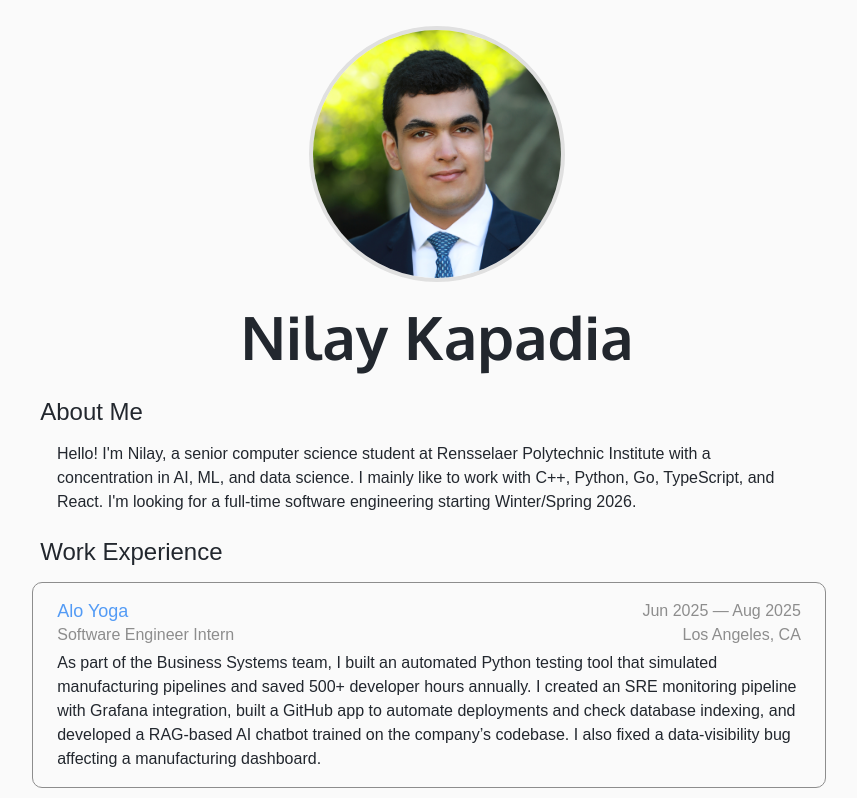
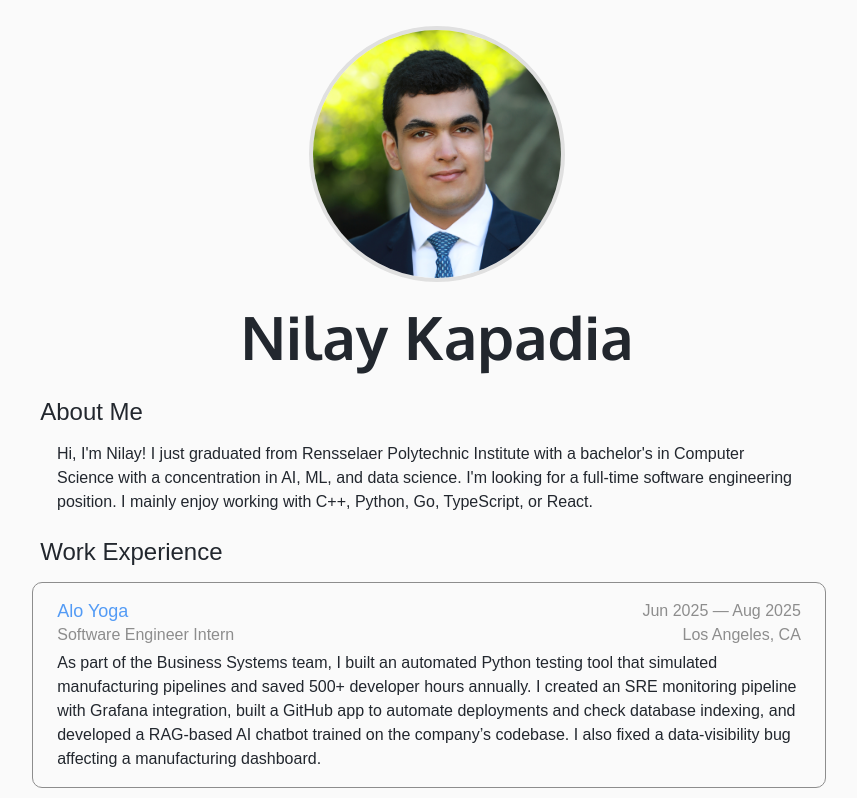
Before and after one commit to nikapadia/website, a SvelteKit app: page / in a window 1280 px wide. Shown: the top 798 px of the page, without its empty margins (203-1060 px from the left). Built offline with nearby package versions, Linux system fonts and the light colour scheme; no server answers; a web font is replaced by a local one.

Commit message:
Update about and resume link

```diff
--- a/src/routes/+page.svelte
+++ b/src/routes/+page.svelte
@@ -75,15 +75,14 @@
 	<title>Nilay Kapadia</title>
 	<meta
 		name="description"
-		content="Hey! I'm Nilay, a junior computer science student as Rensselaer Polytechnic Institute."
+		content="Hi, I'm Nilay! I just graduated from Rensselaer Polytechnic Institute with a bachelor's in Computer Science. I'm looking for a full-time software engineering position working with C++, Python, Go, TypeScript, or React."
 	/>
-	<!-- Twitter -->
 	<meta property="twitter:card" content={image_coverPhoto} />
 	<meta property="twitter:url" content="https://nikapadia.com/" />
 	<meta property="twitter:title" content="Nilay Kapadia" />
 	<meta
 		property="twitter:description"
-		content="Hey! I'm Nilay, a junior computer science student as Rensselaer Polytechnic Institute."
+		content="Hi, I'm Nilay! I just graduated from Rensselaer Polytechnic Institute with a bachelor's in Computer Science. I'm looking for a full-time software engineering position working with C++, Python, Go, TypeScript, or React."
 	/>
 	<meta property="twitter:image" content={image_coverPhoto} />
 </svelte:head>
@@ -105,7 +104,7 @@
         <div class="content-wrapper">
             <ol class="content">
                 <p class="about-me">
-                    Hello! I'm Nilay, a senior computer science student at Rensselaer Polytechnic Institute with a concentration in AI, ML, and data science. I mainly like to work with C++, Python, Go, TypeScript, and React. I'm looking for a full-time software engineering starting Winter/Spring 2026.
+                    Hi, I'm Nilay! I just graduated from Rensselaer Polytechnic Institute with a bachelor's in Computer Science with a concentration in AI, ML, and data science. I'm looking for a full-time software engineering position. I mainly enjoy working with C++, Python, Go, TypeScript, or React.
                 </p>
             </ol>
         </div>
--- a/src/routes/resume/+page.svelte
+++ b/src/routes/resume/+page.svelte
@@ -1,5 +1,5 @@
 <script>
-    let url = 'https://drive.google.com/file/d/1IOrfXDjfNB0buhGRld-NjbJEYWFipfO0/view';
+    let url = 'https://drive.google.com/file/d/1JfzOoB_GjotVkA4B1rJBwJX0bHDMtmDy/view';
 </script>
 
 <svelte:head>
```
